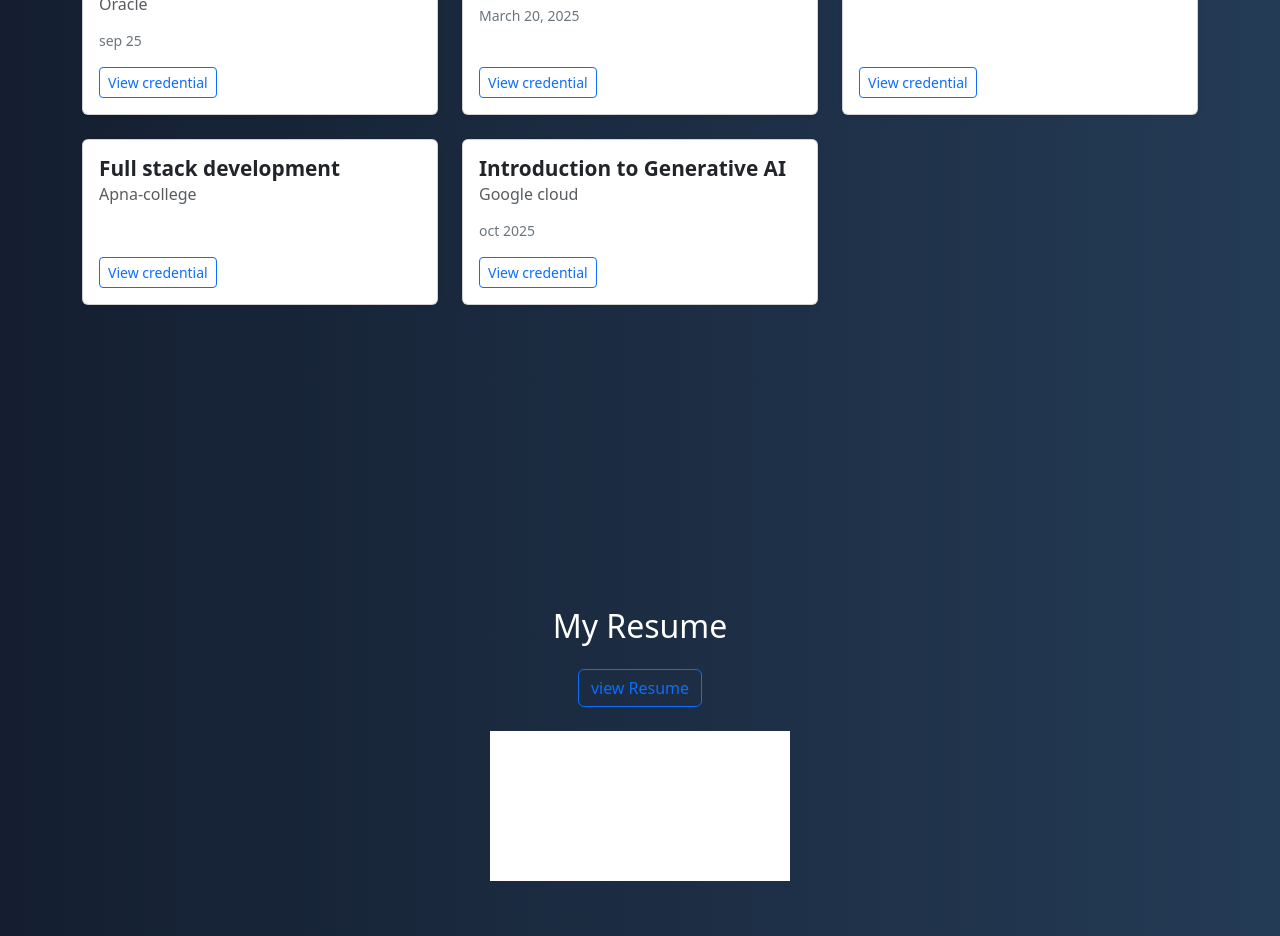
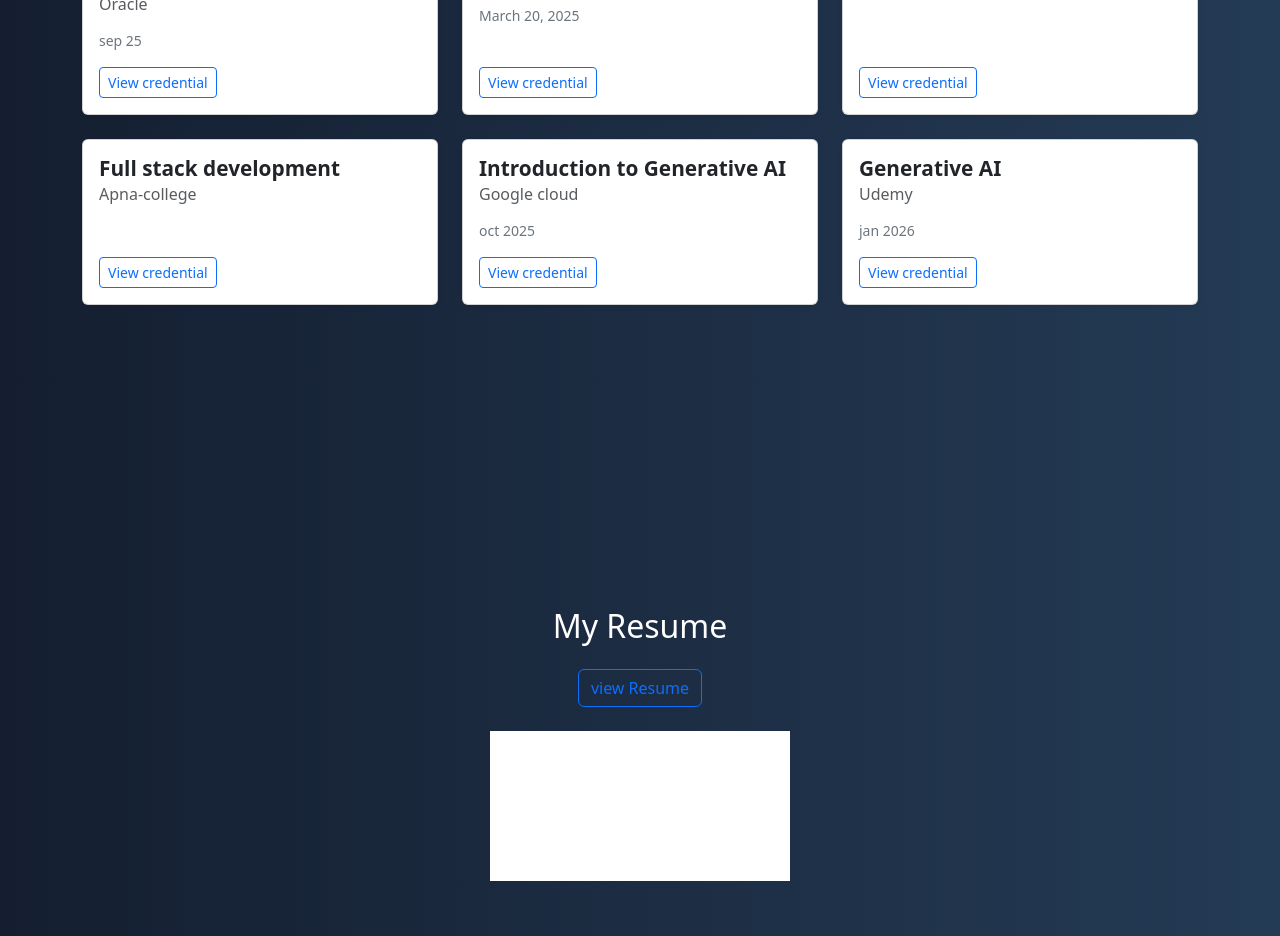
Before and after one commit to yasirarfat5CJ/portfolio, a React (Vite) app: page / in a window 1280 px wide. Shown: the part 6480-7416 px from the top of the page. Built offline with nearby package versions, Linux system fonts and the light colour scheme.

Commit message:
certificate added

```diff
--- a/src/pages/Certifications.jsx
+++ b/src/pages/Certifications.jsx
@@ -37,6 +37,13 @@ function Certifications() {
       date: 'oct 2025',
       credentialId: '',
       link: 'https://cdn.qwiklabs.com/VF6eQ1bV8SfqKBpu8AVD%2F4G93sg9wJQ0wWe9CTc%2FJ%2F4%3D'
+    },
+     {
+      title: 'Generative AI',
+      issuer: 'Udemy',
+      date: 'jan 2026',
+      credentialId: '',
+      link: 'https://www.udemy.com/certificate/UC-d0ba9d97-9679-43a2-8852-2ea1b5ea6a79'
     }
 
   ];
```
